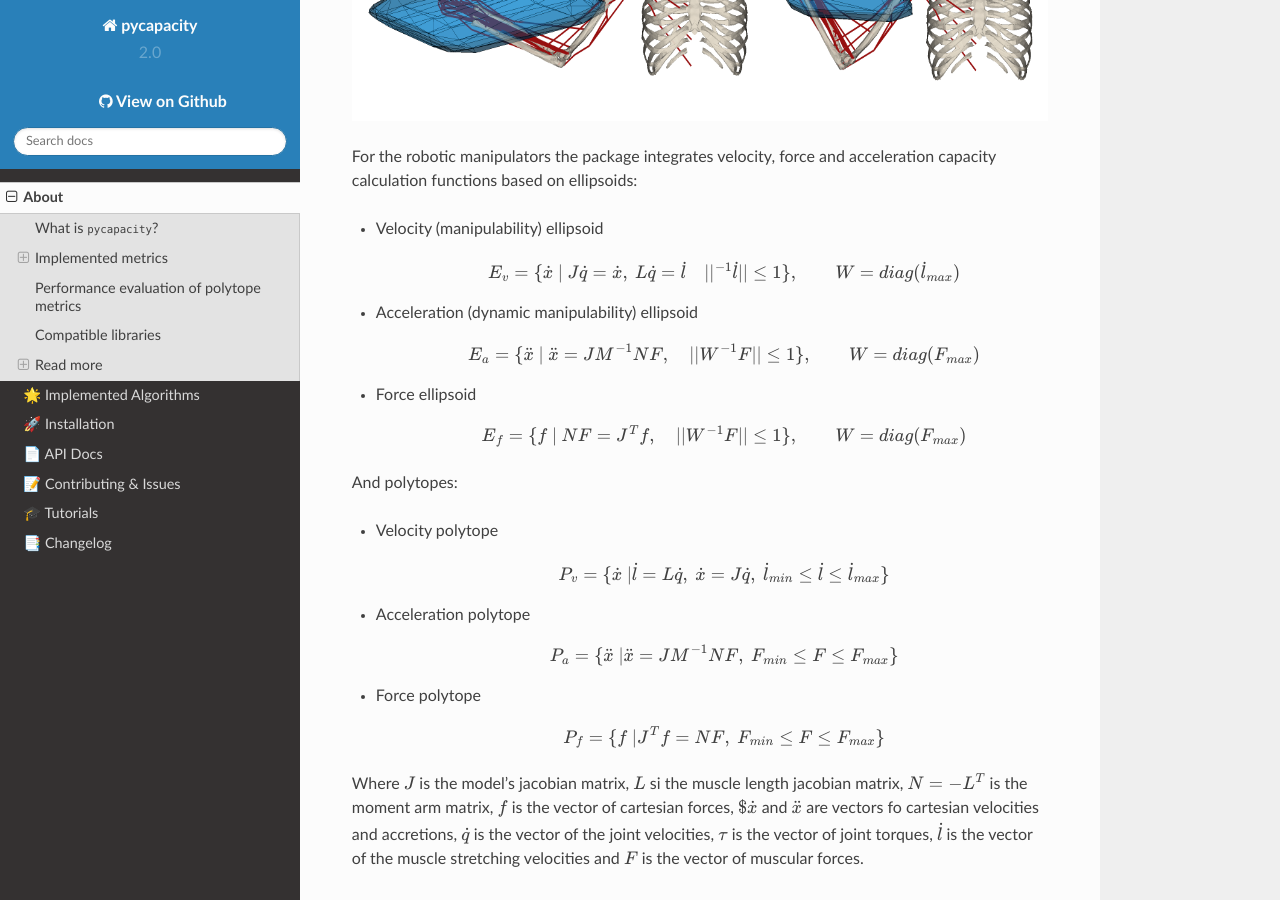
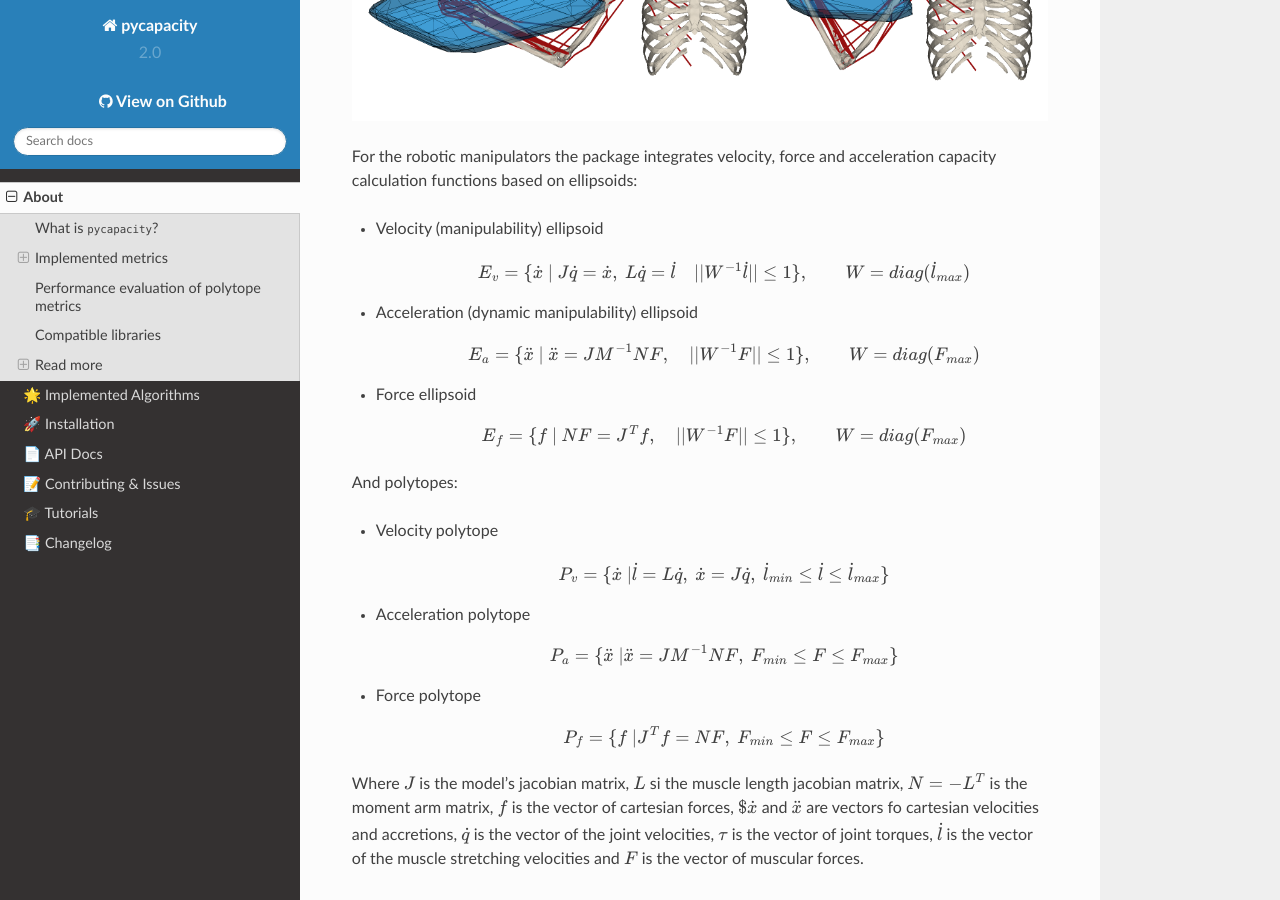
Before and after one commit to auctus-team/pycapacity, a Sphinx documentation site: the page built from docs/source/README.rst, in a window 1280 px wide and 900 px high, scrolled down 3001 px. Built offline with Sphinx 7.4.7 and the Read the Docs theme 2.0.0, drawn with Linux system fonts in a browser that asks for light colours; pages that are not in the unit, such as notebooks, are missing from menus.

Commit message:
typo W forgotten

```diff
--- a/docs/source/README.rst
+++ b/docs/source/README.rst
@@ -122,7 +122,7 @@ For the robotic manipulators the package integrates velocity, force and accelera
 
 - Velocity (manipulability) ellipsoid
 
-    .. math:: E_v = \{\dot{x}~ |~ J\dot{q} = \dot{x},~ L\dot{q} = \dot{l} \quad ||^{-1}\dot{l}|| \leq 1\}, \qquad W = diag(\dot{l}_{max})
+    .. math:: E_v = \{\dot{x}~ |~ J\dot{q} = \dot{x},~ L\dot{q} = \dot{l} \quad ||W^{-1}\dot{l}|| \leq 1\}, \qquad W = diag(\dot{l}_{max})
 - Acceleration (dynamic manipulability) ellipsoid
 
     .. math:: E_{a} = \{\ddot{x}~ |~ \ddot{x} = JM^{-1}NF, \quad ||W^{-1}F|| \leq 1\}, \qquad W = diag(F_{max})
```
Also changed, not shown: paper/paper.md (+1 -1 lines).
